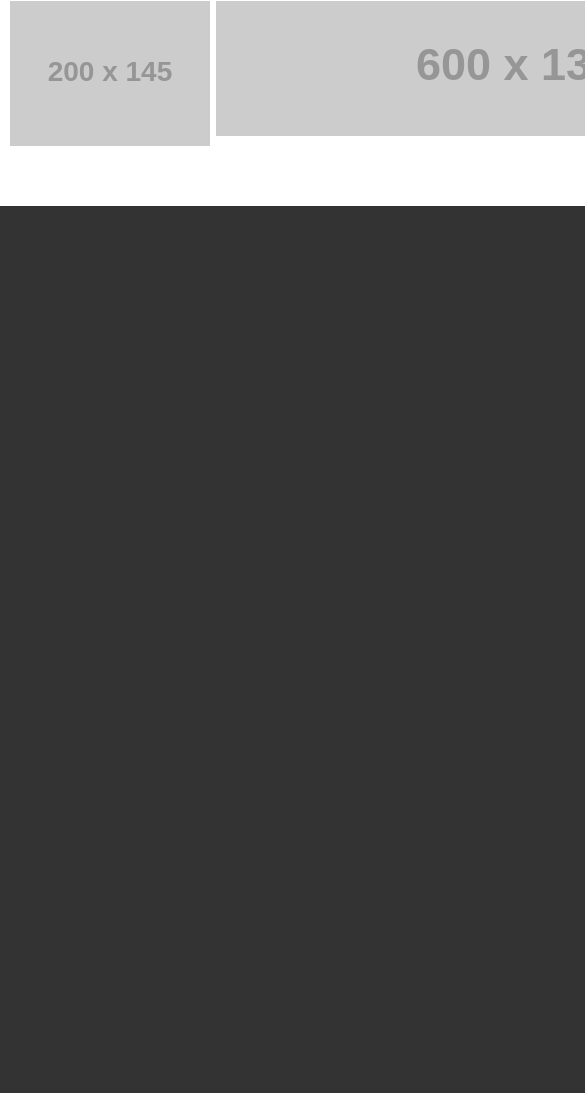
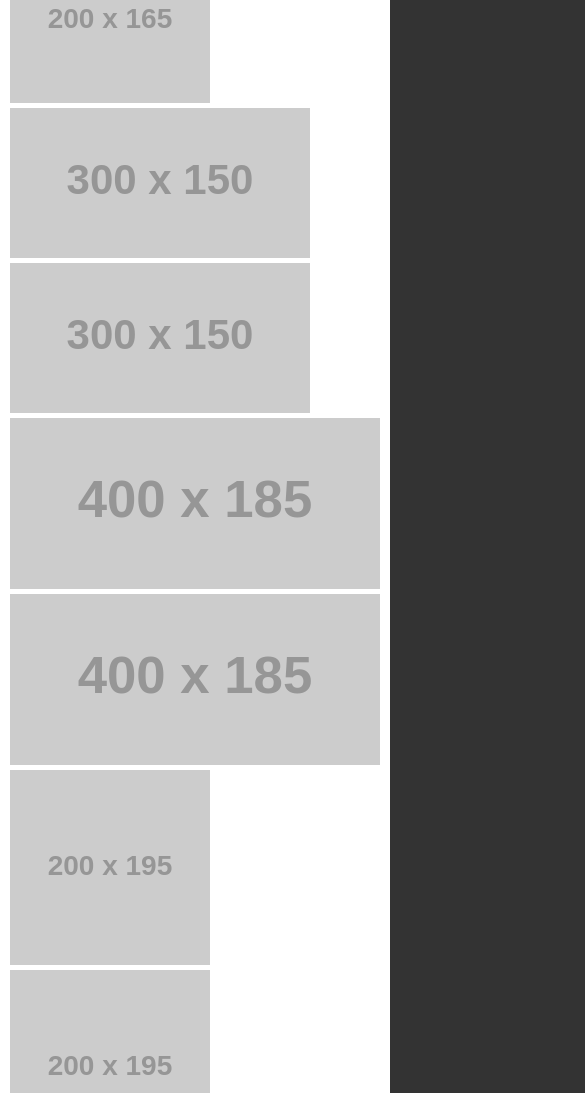
Before and after one commit to Roman165/image-grid, a plain HTML site: page index.html in a window 390 px wide. Shown: the part 907-2000 px from the top of the page, 585 px wide, since content can reach past the window. Before the commit the page ends 1113 px from the top, so only its background shows below. Drawn offline with nearby package versions, Linux system fonts and the light colour scheme; placeholder pictures from the web are drawn by us.

Commit message:
(-)normalize, полоса прокрутки

```diff
--- a/index.html
+++ b/index.html
@@ -8,7 +8,6 @@
 
 	<link rel="shortcut icon" href="favicon.ico">
 
-	<link rel="stylesheet" href="css/normalize.css">
 	<link rel="stylesheet" href="css/styles.css">
 
 	<meta name="description" content="">
--- a/scss/styles.scss
+++ b/scss/styles.scss
@@ -1,4 +1,5 @@
 @import'normalize.scss';
+
 * {
 	box-sizing: border-box;
 }
@@ -17,7 +18,7 @@ body {
 	background-color: #333;
 }
 .ba-conteiner {
-	width: 1250px;
+	max-width: 1250px;
 	margin: 0 auto;
 	background-color: #fff;
 	padding: 0;
@@ -31,66 +32,137 @@ body {
 	padding: 1rem;
 	display: grid;
 	grid-template-columns: repeat(12, 1fr);
-	grid-template-rows: repeat(5, 1fr);
+	grid-template-rows: auto;
 	grid-gap: 5px;
+	grid-template-areas:
+        "i1 i1 i1 i1 i1 i1 i2 i2 i2 i2 i2 i2"
+        "i3 i3 i3 i3 i3 i3 i4 i4 i5 i5 i6 i6"
+        "i3 i3 i3 i3 i3 i3 i7 i7 i7 i8 i8 i8"
+        "i9 i9 i9 i9 i10 i10 i10 i10 i11 i11 i12 i12"
+        "i13 i13 i14 i14 i14 i14 i14 i14 i15 i15 i15 i15";
 	&__i1 {
-		grid-column: 1/7;
+		// grid-column: 1/7;
 		background-color: #afdfbf;
+		 grid-area: i1;
+		max-width: 100%;
 		}
 	&__i2 {
-			grid-column: 7/13;
+			// grid-column: 7/13;
+		max-width: 100%;
+		 grid-area: i2;
+		 max-width: 100%;
 	}
 	&__i3 {
-		grid-column: 1/7;
-		grid-row: 2/4;
+		// grid-column: 1/7;
+		// grid-row: 2/4;
 		color: #fff;
+		 grid-area: i3;
+		 max-width: 100%;
 	}
 	&__i4 {
 		grid-column: 7/9;
 		grid-row: 2;
+		 grid-area: i4;
+		 max-width: 100%;
 	}
 	&__i5 {
 		grid-column: 9/11;
 		grid-row: 2;
+		 grid-area: i5;
+		 max-width: 100%;
 	}
 	&__i6 {
 		grid-column: 11/13;
 		grid-row: 2;
+		 grid-area: i6;
+		 max-width: 100%;
 	}
 	&__i7 {
 		grid-column: 7/10;
 		grid-row: 3;
+		 grid-area: i7;
+		 max-width: 100%;
 	}
 	&__i8 {
 		grid-column: 10/13;
-		grid-row: 3;
+		 grid-area: i8;
+		// grid-row: 3;
+		 max-width: 100%;
 	}
 	&__i9 {
 		grid-column: 1/5;
-		grid-row: 4;
+		 grid-area: i9;
+		// grid-row: 4;
+		 max-width: 100%;
 	}
 	&__i10 {
-		grid-column: 5/7;
-		grid-row: 4;
+		 grid-area: i10;
+		// grid-column: 5/7;
+		// grid-row: 4;
+		 max-width: 100%;
 	}
 	&__i11 {
 		grid-column: 9/11;
-		grid-row: 4;
+		 grid-area: i11;
+		// grid-row: 4;
+		 max-width: 100%;
 	}
 	&__i12 {
-		grid-column: 11/13;
-		grid-row: 4;
+		 grid-area: i12;
+		// grid-column: 11/13;
+		// grid-row: 4;
+		 max-width: 100%;
 	}
 	&__i13 {
+		 grid-area: i13;
 		grid-column: 1/3;
-		grid-row: 5;
+		// grid-row: 5;
+		 max-width: 100%;
 	}
 	&__i14 {
 		grid-column: 3/8;
-		grid-row: 5;
+		// grid-row: 5;
+		 grid-area: i14;
+		 max-width: 100%;
 	}
 	&__i15 {
 		grid-column: 9/13;
-		grid-row: 5;
+		// grid-row: 5;
+		 grid-area: i15;
+		 max-width: 100%;
 	}
+
+    @media screen and (max-width: 1024px) {
+        grid-template-areas:
+        "i1 i1 i1 i1 i1 i1 i1 i1 i1 i1 i1 i1"
+        "i2 i2 i2 i2 i2 i2 i2 i2 i2 i2 i2 i2"
+        "i3 i3 i3 i3 i3 i3 i3 i3 i3 i3 i3 i3"
+        "i4 i4 i4 i5 i5 i5 i6 i6 i6 . . . "
+        "i7 i7 i7 i7 i7 i8 i8 i8 i8 i8 . ."
+        "i9 i9 i9 i9 i9 i9 i9 i9 i9 i9 i9 i9"
+        "i10 i10 i10 i10 i10 i10 i10 i10 i10 i10 i10 i10"
+        "i11 i11 i11 i12 i12 i12 . . . . . ."
+        "i13 i13 i13 i13 i13 i13 i13 i13 i13 i13 i13 i13"
+        "i14 i14 i14 i14 i14 i14 i14 i14 i14 i14 i14 i14"
+        "i15 i15 i15 i15 i15 i15 i15 i15 i15 i15 i15 i15";
+        }
+    @media screen and (max-width: 480px) {
+        grid-template-areas:
+        "i1 i1 i1 i1 i1 i1 i1 i1 i1 i1 i1 i1"
+        "i2 i2 i2 i2 i2 i2 i2 i2 i2 i2 i2 i2"
+        "i3 i3 i3 i3 i3 i3 i3 i3 i3 i3 i3 i3"
+        "i4 i4 i4 i4 i4 i4 i4 i4 i4 i4 i4 i4"
+        "i5 i5 i5 i5 i5 i5 i5 i5 i5 i5 i5 i5"
+        "i6 i6 i6 i6 i6 i6 i6 i6 i6 i6 i6 i6"
+        "i7 i7 i7 i7 i7 i7 i7 i7 i7 i7 i7 i7"
+        "i8 i8 i8 i8 i8 i8 i8 i8 i8 i8 i8 i8"
+        "i9 i9 i9 i9 i9 i9 i9 i9 i9 i9 i9 i9"
+        "i10 i10 i10 i10 i10 i10 i10 i10 i10 i10 i10 i10"
+        "i11 i11 i11 i11 i11 i11 i11 i11 i11 i11 i11 i11"
+        "i12 i12 i12 i12 i12 i12 i12 i12 i12 i12 i12 i12"
+        "i13 i13 i13 i13 i13 i13 i13 i13 i13 i13 i13 i13"
+        "i14 i14 i14 i14 i14 i14 i14 i14 i14 i14 i14 i14"
+        "i15 i15 i15 i15 i15 i15 i15 i15 i15 i15 i15 i15"
+        ;
+        }
 }
```
Also changed, not shown: css/styles.css, faviconka_ru_1391.gif (added).
